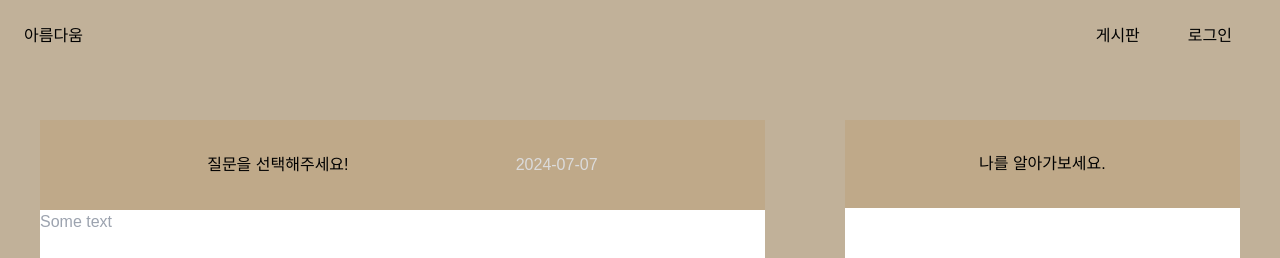
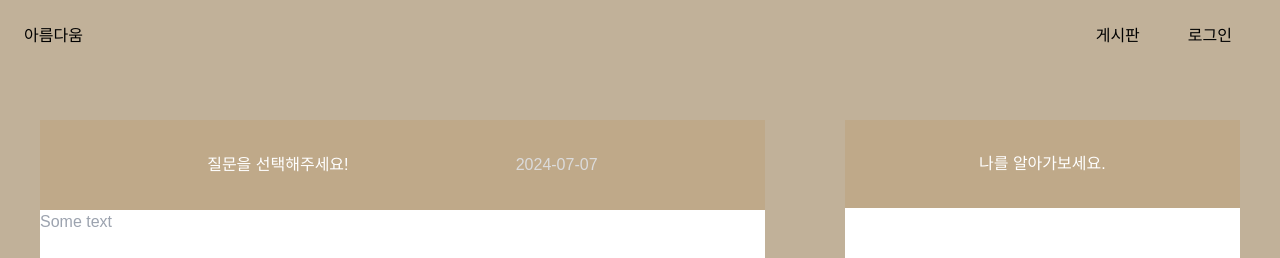
Before and after one commit to yu-ratel/beauty, a Next.js app: page /for-me in a window 1280 px wide. Shown: the top 258 px of the page. Built offline with nearby package versions, Linux system fonts and the light colour scheme; no server answers; the database is empty.

Commit message:
style: 세부적인 UI 변경 input, textarea outline-none 게시판 titles 변경 deepBraun 배경일 때 font white

```diff
--- a/src/containers/board/index.tsx
+++ b/src/containers/board/index.tsx
@@ -21,7 +21,7 @@ function Board({ data, totalCount, limit, page }: Props) {
     <main className="h-[80%]">
       <h1 className="text-center text-4xl text-white">우리들의 이야기</h1>
       <section className="m-10 h-4/5 bg-white">
-        <ol className="flex h-[10%] border-b-[1px] text-center *:mt-3 *:w-[25%]">
+        <ol className="flex h-[10%] border-b-[1px] bg-deepBraun text-center text-white *:mt-3 *:w-[25%]">
           {titles.map((title) => {
             return <li key={title}>{title}</li>;
           })}
--- a/src/containers/forme/AskList.tsx
+++ b/src/containers/forme/AskList.tsx
@@ -21,7 +21,9 @@ function AskList({ onClick }: { onClick: (ask: string) => void }) {
 
   return (
     <section className="m-10 grid h-[28rem] w-[30rem] overflow-auto bg-white">
-      <h1 className="h-[5.5rem] content-center bg-deepBraun text-center">나를 알아가보세요.</h1>
+      <h1 className="h-[5.5rem] content-center bg-deepBraun text-center text-white">
+        나를 알아가보세요.
+      </h1>
       <div className="overflow-auto p-2">
         {data.map((item) => {
           return (
--- a/src/containers/forme/AskReply.tsx
+++ b/src/containers/forme/AskReply.tsx
@@ -25,13 +25,13 @@ const AskReply = forwardRef((_, ref) => {
       <section className=" m-10 h-[28rem] w-[55rem] bg-white">
         <header className="h-1/5 bg-deepBraun">
           <div className="flex h-full items-center justify-evenly">
-            <h3>{title}</h3>
+            <h3 className="text-white">{title}</h3>
             <div className=" text-gray">{today}</div>
           </div>
         </header>
         <form className="h-4/5">
           <textarea
-            className="h-full w-full resize-none"
+            className="h-full w-full resize-none focus:outline-none"
             placeholder="Some text"
             value={text}
             onChange={(e) => setText(e.target.value)}
--- a/src/containers/post/Comment.tsx
+++ b/src/containers/post/Comment.tsx
@@ -80,7 +80,7 @@ function Comment({ data, postId, isLogin }: Props) {
           <Pen className="mr-3 text-3xl" />
           <input
             type="text"
-            className="w-full"
+            className="w-full focus:outline-none"
             placeholder="댓글을 작성해보세요."
             onClick={onCommentWindow}
           />
```
